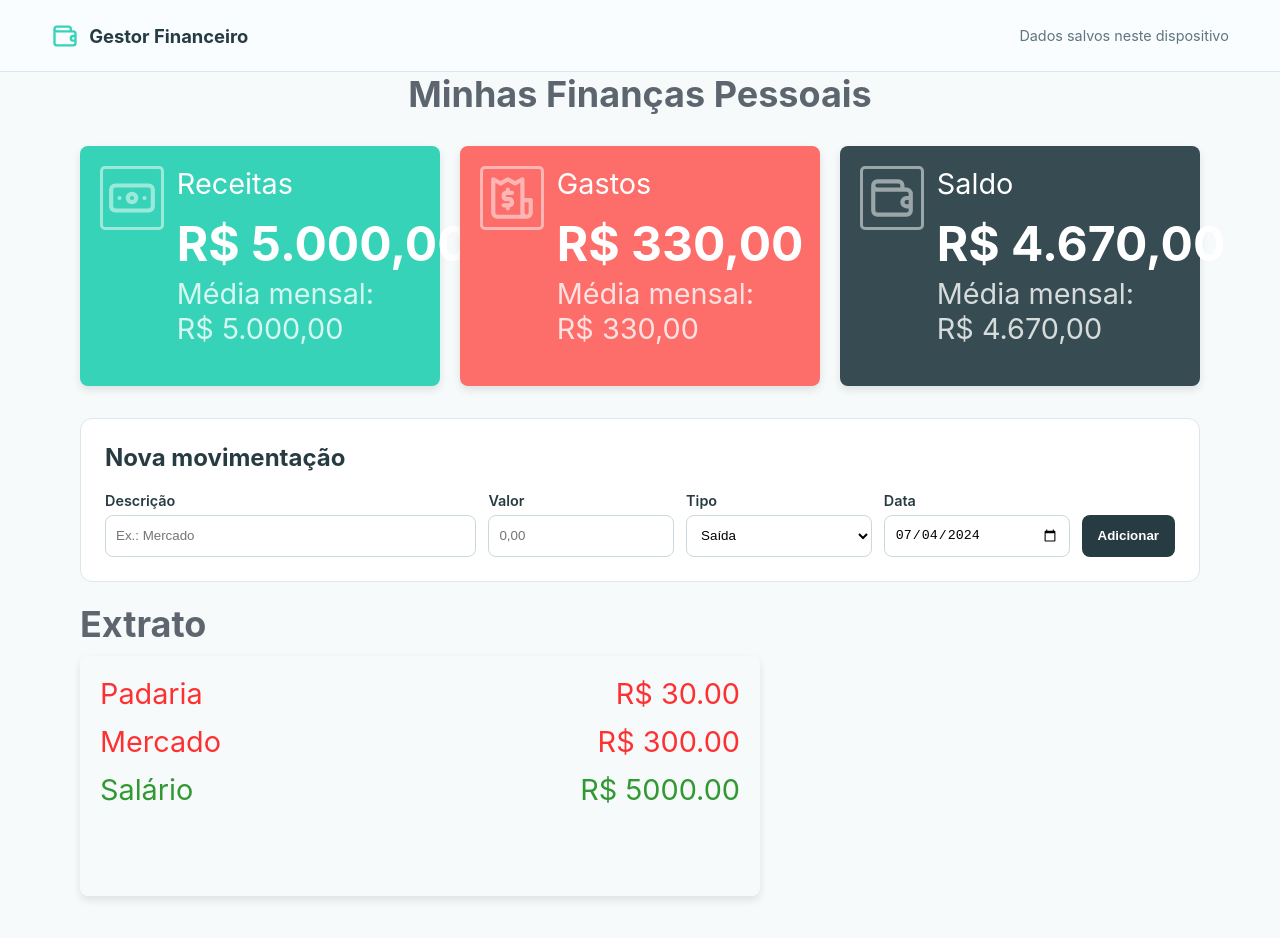
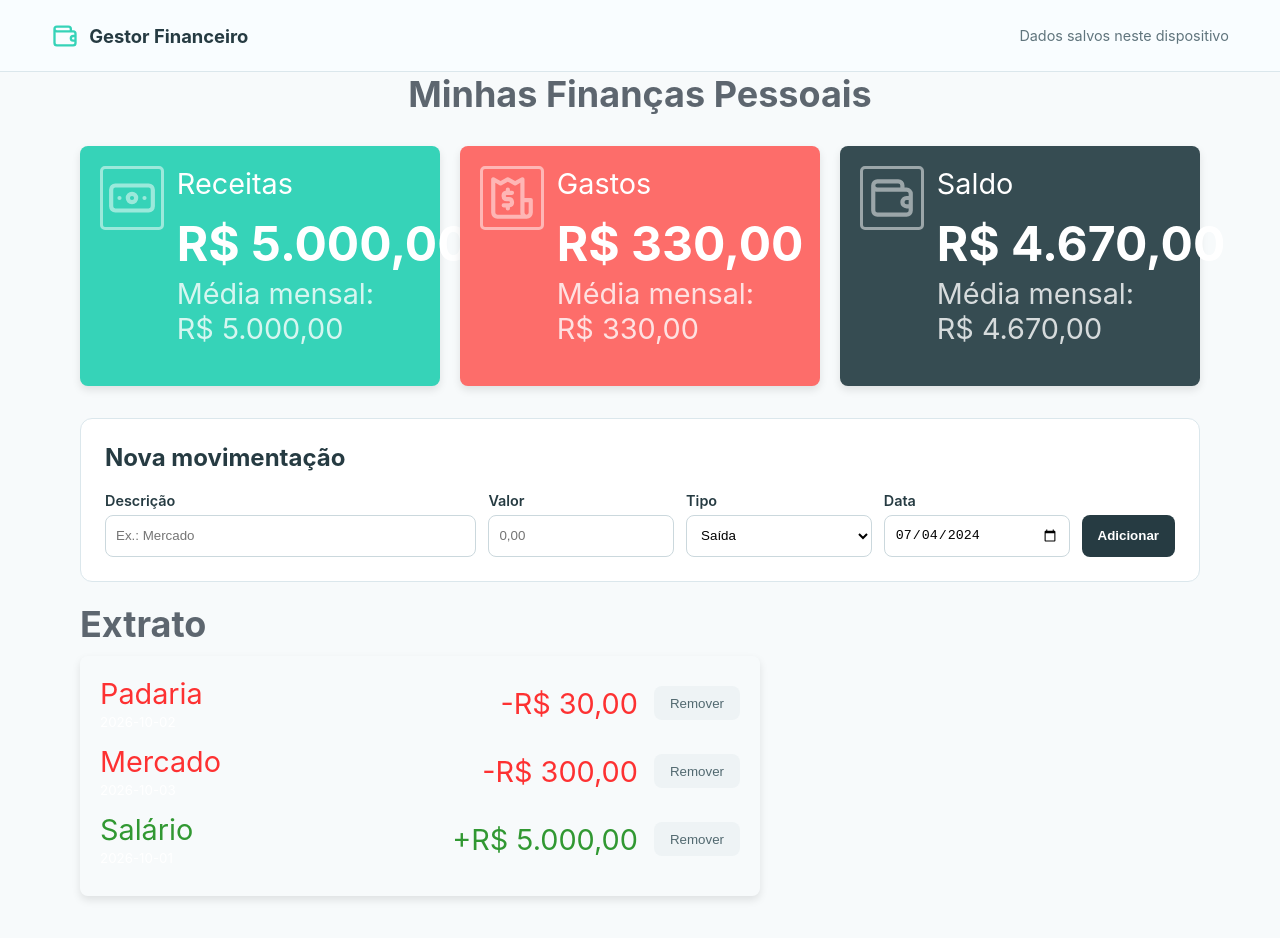
Before and after one commit to lenixeduardo/gestor_financeiro, a React (Create React App) app: page / in a window 1280 px wide. Shown: the top 938 px of the page. Built offline with nearby package versions, Linux system fonts and the light colour scheme.

Commit message:
feat: make statement entries removable and formatted

```diff
--- a/src/components/Resume.js
+++ b/src/components/Resume.js
@@ -2,14 +2,37 @@ import React from 'react';
 import ResumeContainer from './ResumeContainer';
 import ResumeDiv from './ResumeDiv';
 import ResumeContent from './ResumeContent';
+import { formatCurrency } from '../finance';
 
-function Resume({ transactions }) {
+function Resume({ transactions, onRemove }) {
+  if (transactions.length === 0) {
+    return <p>Nenhuma movimentação cadastrada.</p>;
+  }
+
   return (
     <ResumeContainer>
-      {transactions.map((transaction, index) => (
-        <ResumeDiv key={index}>
-          <ResumeContent categoria={transaction.categoria}>{transaction.descricao}</ResumeContent>
-          <ResumeContent categoria={transaction.categoria}>R$ {transaction.valor.toFixed(2)}</ResumeContent>
+      {transactions.map((transaction) => (
+        <ResumeDiv key={transaction.id}>
+          <div>
+            <ResumeContent categoria={transaction.categoria}>
+              {transaction.descricao}
+            </ResumeContent>
+            <small>{transaction.data}</small>
+          </div>
+          <div className="resume-actions">
+            <ResumeContent categoria={transaction.categoria}>
+              {transaction.categoria === 'saida' ? '-' : '+'}
+              {formatCurrency(transaction.valor)}
+            </ResumeContent>
+            <button
+              type="button"
+              className="remove-transaction"
+              onClick={() => onRemove(transaction.id)}
+              aria-label={`Remover ${transaction.descricao}`}
+            >
+              Remover
+            </button>
+          </div>
         </ResumeDiv>
       ))}
     </ResumeContainer>
```
